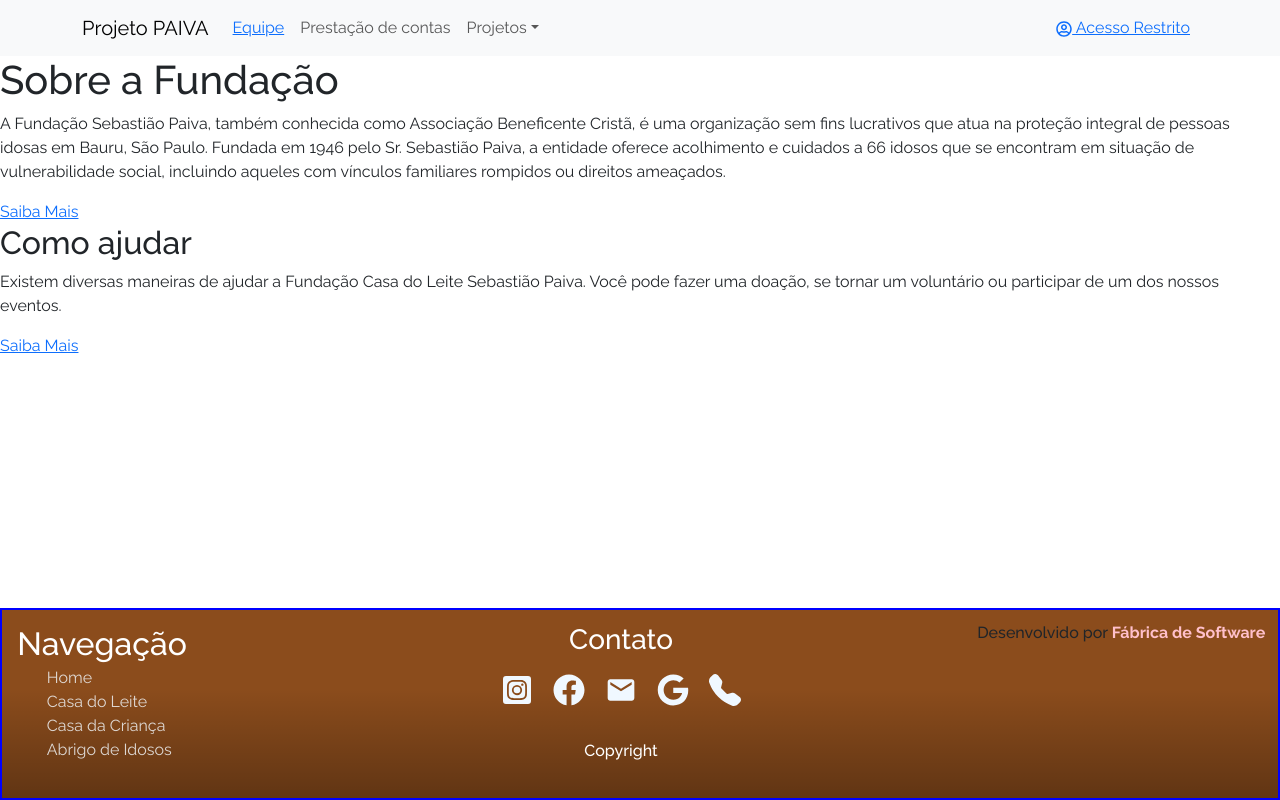
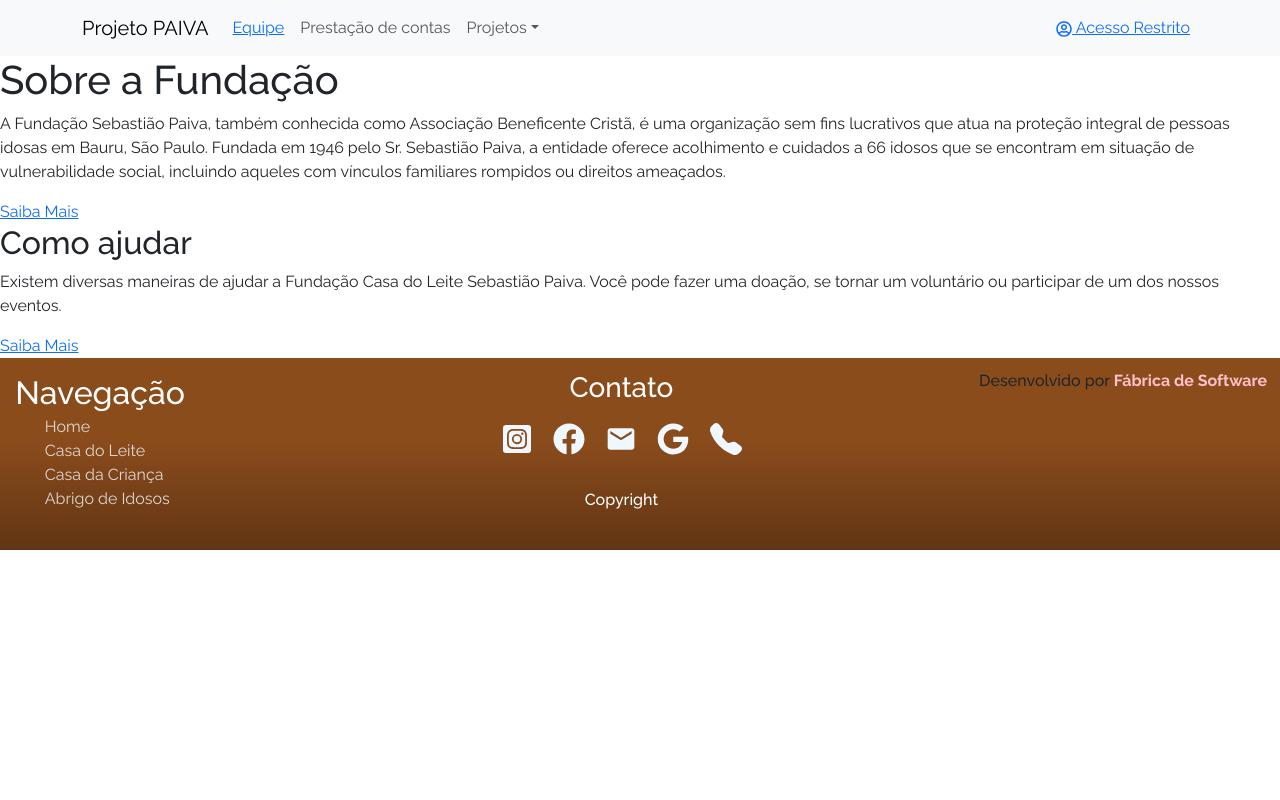
Before and after one commit to Yemuri/PAIVA, a React (Create React App) app in the folder frontend/: page / in a window 1280 px wide. Built offline with nearby package versions, Linux system fonts and the light colour scheme.

Commit message:
footer fixado embaixo e outros

```diff
--- a/frontend/src/component/footer/footer.css
+++ b/frontend/src/component/footer/footer.css
@@ -1,12 +1,13 @@
 .container-geral {
     width: 100%;
     display: flex;
-    position: fixed;
-    bottom: 0;
+    margin-top: auto;
+    /* position: fixed;
+    bottom: 0; */
     overflow-x: hidden;
     flex-direction: column;
-    justify-content: space-between;
-    border: blue solid 2px;
+    /* justify-content: space-between;
+    border: blue solid 2px; */
     background: #8b4c1c;
     background-image: linear-gradient(180deg, rgba(0, 0, 0, 0) 42%, rgba(0, 0, 0, 0.3) 100%);
     height: 12rem;
@@ -44,6 +45,12 @@
     color:pink;
     font-weight: bolder;
     text-decoration: none;
+    cursor: pointer;
+
+}
+
+.devpor a:hover{
+    color: violet;
 }
 
 .contact h3 {
@@ -109,7 +116,7 @@
     /* align-items: center; */
 }
 
-.botaoabrirmodal {
+/* .botaoabrirmodal {
     font-size: 1rem;
     padding: 1px 1px;
     background-color: beige;
@@ -120,22 +127,23 @@
     font-weight: 700;
     display: flex;
     cursor: pointer;
-}
-
+} */
+/*
 .fecharmodals {
     display: flex;
     position: fixed;
     bottom: 904;
     right: 44;
-}
+} */
 
 .container-desenvolvedores {
-    border: solid green 2px;
     background-color: #db955f;
+    border-radius: 0.4cm;
 }
 
 .container-desenvolvedores{
-    width: 70%;
+    display: flex;
+    width: 60%;
     position: absolute;
     left: 15%;
     top: 50;
@@ -153,3 +161,6 @@
 
 
 }
+.container-desenvolvedores p :hover{
+    color: #FCF6B1;
+}
```
